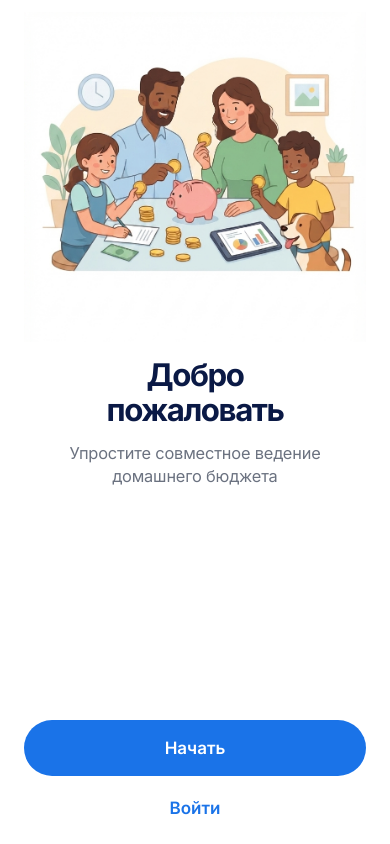
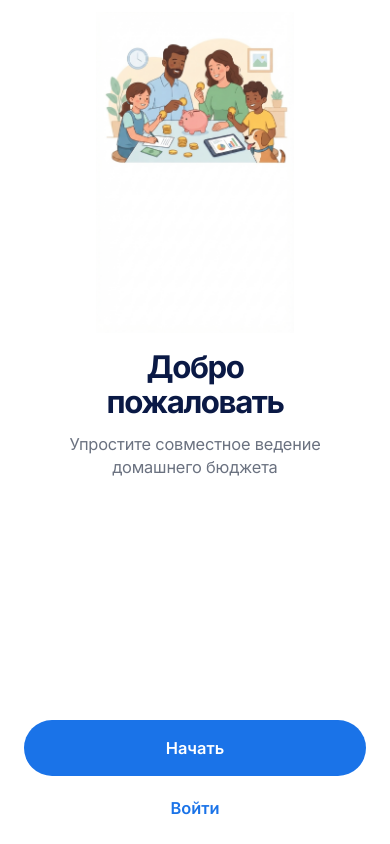
Before and after one commit to samusevvadim24-sys/fintrack, a Next.js app: page / in a window 390 px wide. Built offline with nearby package versions, Linux system fonts and the light colour scheme.

Commit message:
Make welcome illustration and layout smoothly responsive to viewport height

```diff
--- a/app/globals.css
+++ b/app/globals.css
@@ -8,19 +8,17 @@ body { min-height:100dvh; font-family:Inter,system-ui,-apple-system,BlinkMacSyst
 button { font:inherit; -webkit-tap-highlight-color:transparent; }
 .welcome-screen { width:100%; min-height:100dvh; overflow:hidden; background:var(--background); }
 .welcome-content { width:100%; min-height:100dvh; display:flex; flex-direction:column; padding:max(12px,env(safe-area-inset-top)) max(24px,env(safe-area-inset-right)) max(12px,env(safe-area-inset-bottom)) max(24px,env(safe-area-inset-left)); }
-.illustration-wrap { width:100%; height:clamp(260px,40dvh,330px); flex:0 0 auto; overflow:hidden; display:flex; justify-content:center; align-items:flex-start; }
-.illustration-wrap img { display:block; width:min(360px,100%); height:330px; max-width:100%; object-fit:cover; object-position:center top; }
-.copy { width:100%; flex:0 0 auto; text-align:center; padding:16px 0 20px; }
-.copy h1 { margin:0 0 14px; color:var(--foreground); font-size:clamp(30px,8vw,36px); line-height:1.12; font-weight:700; letter-spacing:-.045em; }
-.copy p { margin:0; color:var(--muted); font-size:clamp(15px,4.2vw,17px); line-height:1.4; font-weight:400; letter-spacing:-.01em; }
-.actions { width:100%; margin-top:auto; display:flex; flex-direction:column; gap:8px; flex:0 0 auto; }
+.illustration-wrap { width:100%; height:clamp(200px, 38dvh, 330px); flex:0 0 auto; display:flex; justify-content:center; align-items:center; overflow:hidden; }
+.illustration-wrap img { display:block; width:auto; height:auto; max-width:100%; max-height:100%; object-fit:contain; }
+.copy { width:100%; flex:0 0 auto; text-align:center; padding:clamp(10px,2dvh,18px) 0 clamp(12px,2.5dvh,22px); }
+.copy h1 { margin:0 0 14px; color:var(--foreground); font-size:clamp(27px,8vw,36px); line-height:1.12; font-weight:700; letter-spacing:-.045em; }
+.copy p { margin:0; color:var(--muted); font-size:clamp(14px,4.2vw,17px); line-height:1.4; font-weight:400; letter-spacing:-.01em; }
+.actions { width:100%; margin-top:auto; display:flex; flex-direction:column; gap:clamp(4px,1dvh,8px); flex:0 0 auto; }
 .primary-button,.secondary-button { width:100%; border:0; border-radius:999px; cursor:pointer; -webkit-user-select:none; user-select:none; touch-action:manipulation; transition:transform .15s ease,opacity .15s ease,background .15s ease; }
-.primary-button { min-height:56px; padding:0 20px; color:#fff; background:var(--primary); font-size:17px; font-weight:600; }
-.secondary-button { min-height:48px; padding:0 20px; color:var(--primary); background:transparent; font-size:17px; font-weight:600; }
+.primary-button { min-height:clamp(46px,7dvh,56px); padding:0 20px; color:#fff; background:var(--primary); font-size:clamp(16px,4.2vw,17px); font-weight:600; }
+.secondary-button { min-height:clamp(38px,6dvh,48px); padding:0 20px; color:var(--primary); background:transparent; font-size:clamp(15px,4.2vw,17px); font-weight:600; }
 @media (hover:hover) { .primary-button:hover { background:#1769d1; } .secondary-button:hover { background:rgba(26,115,232,.06); } }
 .primary-button:active { transform:scale(.98); }
 .secondary-button:active { opacity:.65; }
 .primary-button:focus-visible,.secondary-button:focus-visible { outline:3px solid rgba(26,115,232,.3); outline-offset:3px; }
-@media (max-height:700px) { .illustration-wrap { height:31dvh; max-height:270px; } .illustration-wrap img { height:auto; width:auto; max-width:100%; max-height:100%; object-fit:contain; } .copy { padding-top:10px; padding-bottom:14px; } .copy h1 { margin-bottom:10px; font-size:28px; } .copy p { font-size:15px; } .primary-button { min-height:52px; } .secondary-button { min-height:42px; } }
-@media (max-height:600px) { .illustration-wrap { height:26dvh; max-height:200px; } .illustration-wrap img { width:auto; height:auto; max-width:100%; max-height:100%; object-fit:contain; } .copy { padding-top:6px; padding-bottom:8px; } .copy h1 { margin-bottom:7px; font-size:25px; } .copy p { font-size:14px; } .actions { gap:4px; } .primary-button { min-height:46px; font-size:16px; } .secondary-button { min-height:36px; font-size:16px; } }
 @media (prefers-reduced-motion:reduce) { .primary-button,.secondary-button { transition:none; } }
```
